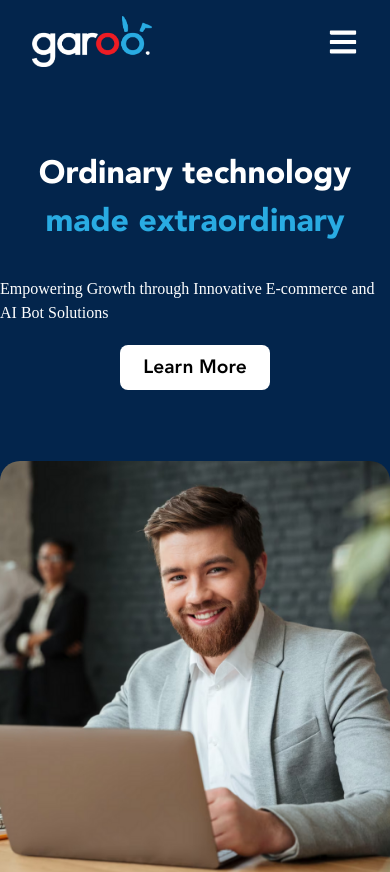
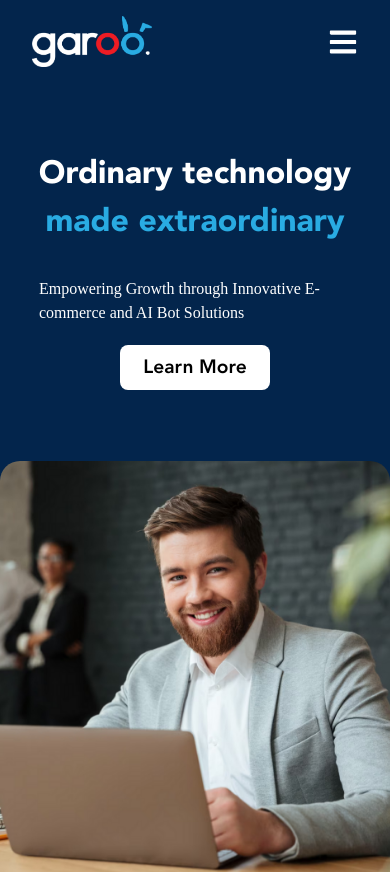
Before and after one commit to Kojimena/garooInc, a React (Vite) app: page / in a window 390 px wide. Shown: the top 872 px of the page. Built offline with nearby package versions, Linux system fonts and the light colour scheme; a web font is replaced by a local one.

Commit message:
Update Textdescbutton.css

```diff
--- a/src/components/Textdescbutton/Textdescbutton.css
+++ b/src/components/Textdescbutton/Textdescbutton.css
@@ -28,4 +28,8 @@
         align-items: center;
         padding-top: 5%;
     }
+
+    .textdescbutton p{
+        width: 80%;
+    }
 }
```
